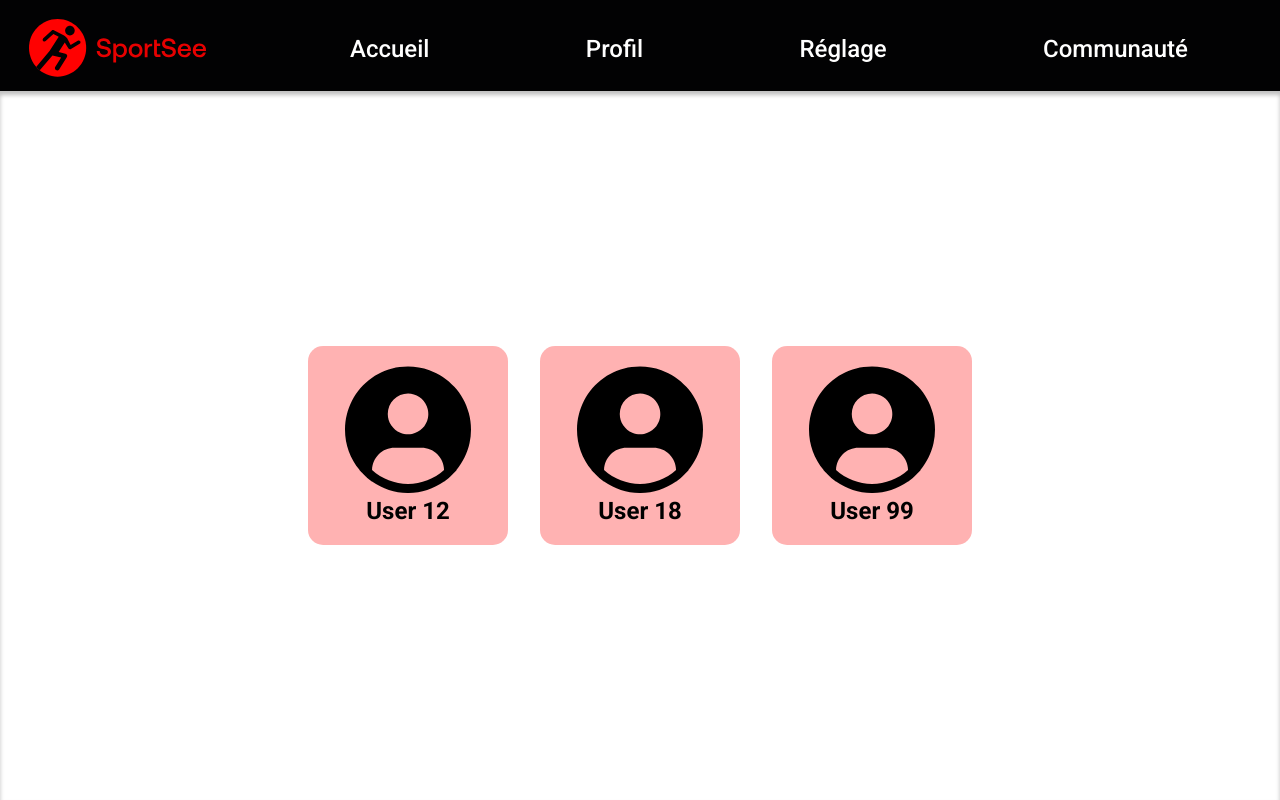
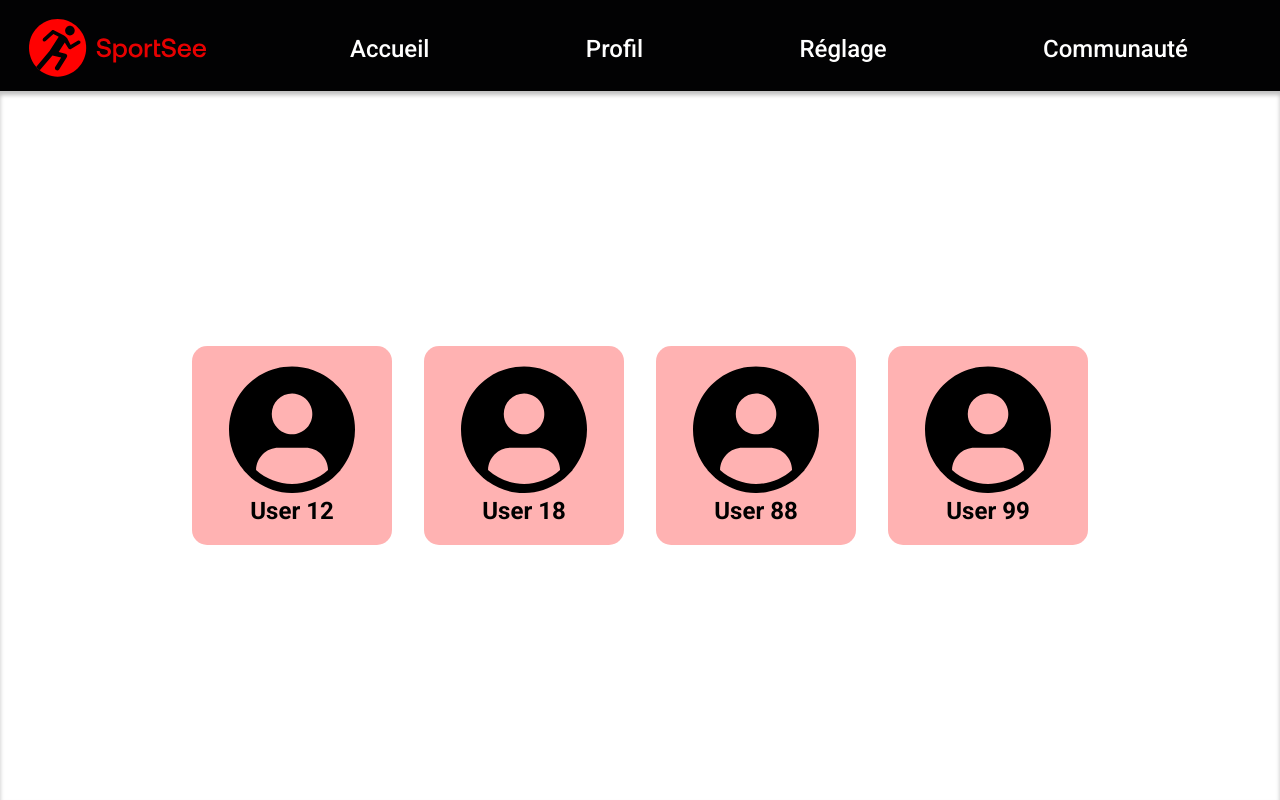
Before and after one commit to cyrillegoas/CyrilLeGoas_12_18082022, a React (Vite) app: page / in a window 1280 px wide. Built offline with nearby package versions, Linux system fonts and the light colour scheme.

Commit message:
ADD user 88

```diff
--- a/src/components/UserSelector.jsx
+++ b/src/components/UserSelector.jsx
@@ -31,7 +31,7 @@ const UserSelectorMain = styled(StyledMain)`
 `;
 
 export function UserSelector() {
-  const ids = [12, 18, 99];
+  const ids = [12, 18, 88, 99];
   return (
     <UserSelectorMain>
       <ul>
```
